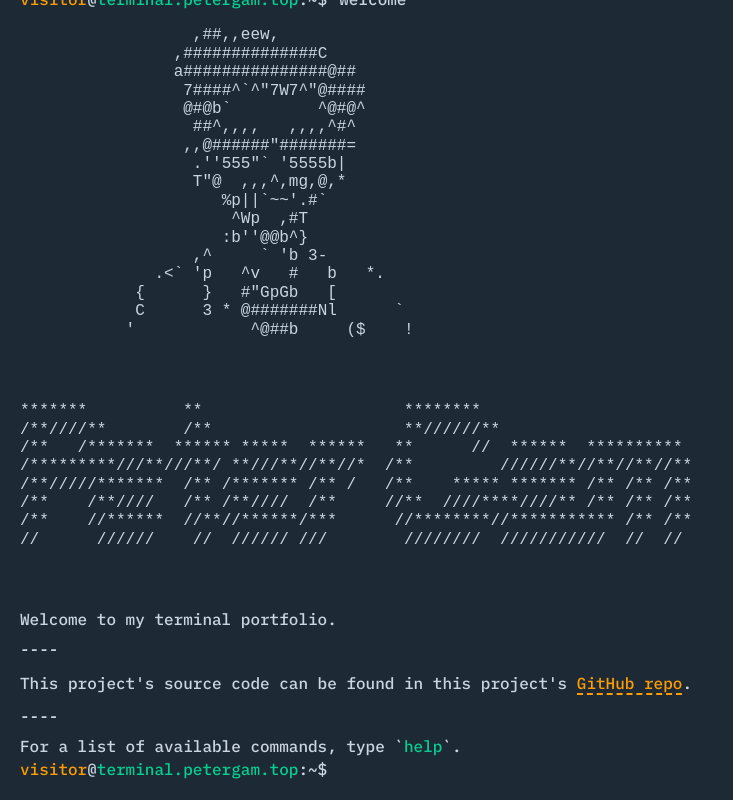
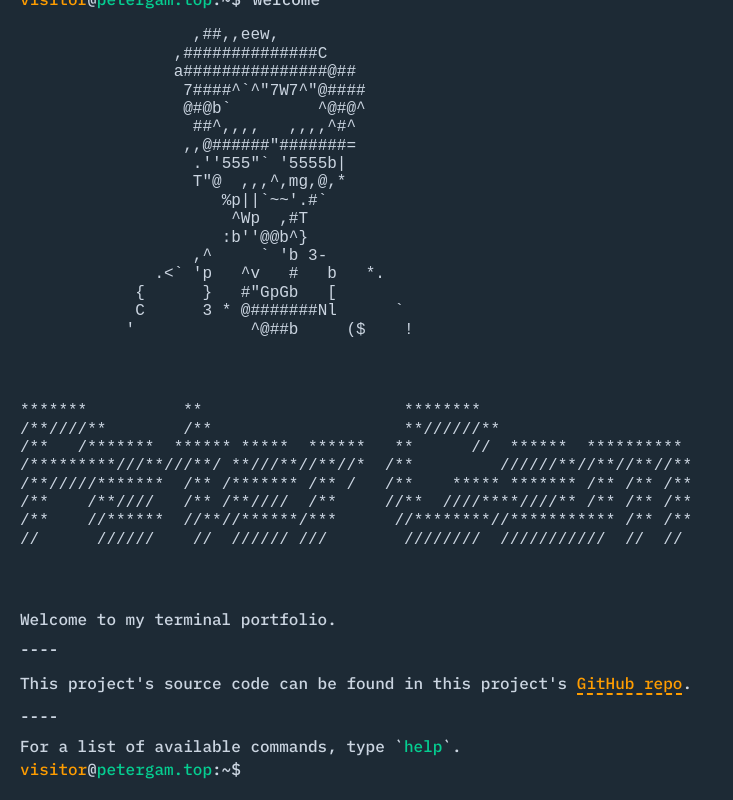
Before and after one commit to MrPeterJin/terminal-landing-page, a React (Vite) app: page / in a window 1280 px wide. Shown: the whole page, without its empty margins (0-733 px from the left). Built offline with nearby package versions, Linux system fonts and the light colour scheme.

Commit message:
Fixed redirect

```diff
--- a/index.html
+++ b/index.html
@@ -14,7 +14,7 @@
 
     <!-- Open Graph / Facebook -->
     <meta property="og:type" content="website" />
-    <meta property="og:url" content="https://terminal.petergam.top/" />
+    <meta property="og:url" content="https://www.petergam.top/" />
     <meta property="og:title" content="Terminal Landing Page by Peter Gam" />
     <meta
       property="og:description"
@@ -22,20 +22,20 @@
     />
     <meta
       property="og:image"
-      content="https://terminal.petergam.top/peter-gam-terminal-og.png"
+      content="https://www.petergam.top/peter-gam-terminal-og.png"
     />
 
     <!-- Twitter -->
     <meta property="twitter:card" content="summary_large_image" />
-    <meta property="twitter:url" content="https://terminal.petergam.top/" />
-    <meta property="twitter:title" content="Terminal Portfolio by Peter Gam" />
+    <meta property="twitter:url" content="https://www.petergam.top/" />
+    <meta property="twitter:title" content="Terminal Landing Page by Peter Gam" />
     <meta
       property="twitter:description"
       content="Peter Gam's terminal landing page coded with ReactJS. Peter Gam is a Ph.D. Student whose research interest is medical image analysis."
     />
     <meta
       property="twitter:image"
-      content="https://terminal.petergam.top/peter-gam-terminal-og.png"
+      content="https://www.petergam.top/peter-gam-terminal-og.png"
     />
 
     <!-- Favicons and assets -->
--- a/src/components/TermInfo.tsx
+++ b/src/components/TermInfo.tsx
@@ -3,7 +3,7 @@ import { User, WebsiteName, Wrapper } from "./styles/TerminalInfo.styled";
 const TermInfo = () => {
   return (
     <Wrapper>
-      <User>visitor</User>@<WebsiteName>terminal.petergam.top</WebsiteName>:~$
+      <User>visitor</User>@<WebsiteName>petergam.top</WebsiteName>:~$
     </Wrapper>
   );
 };
```
